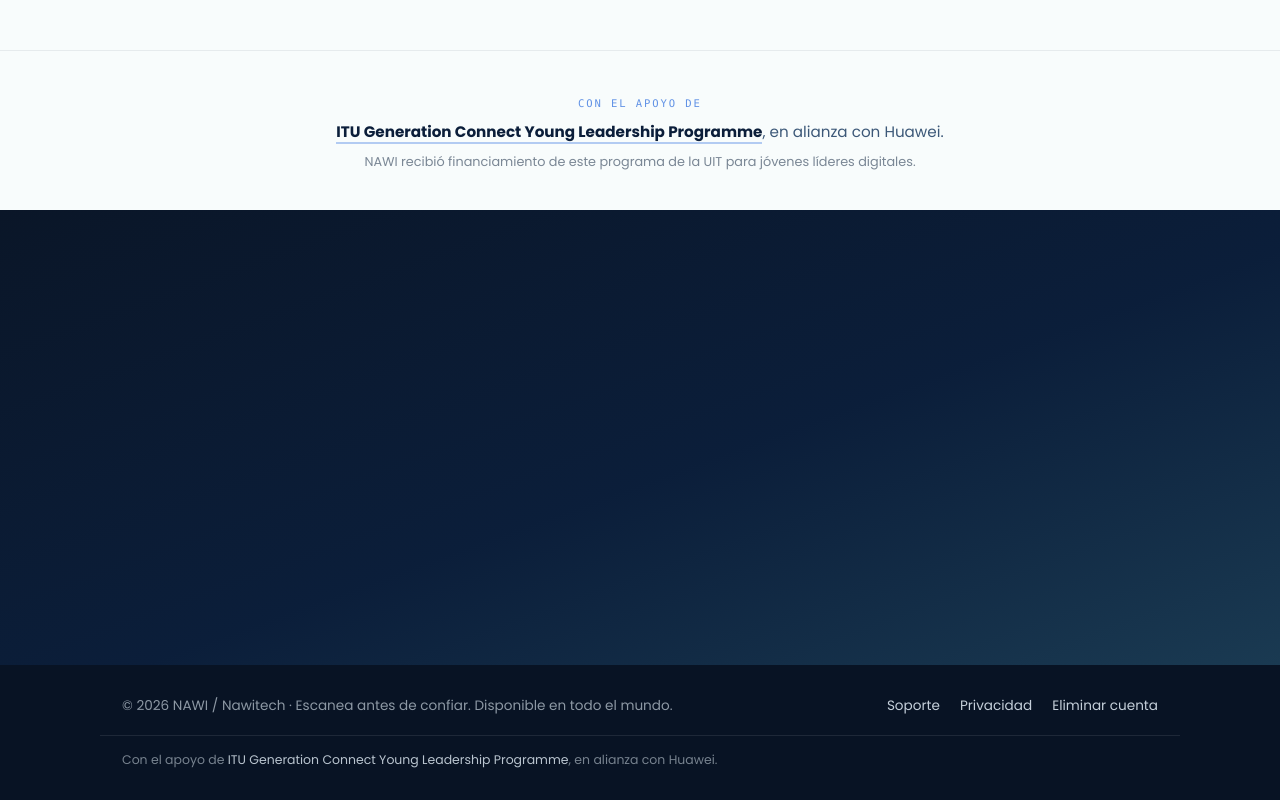
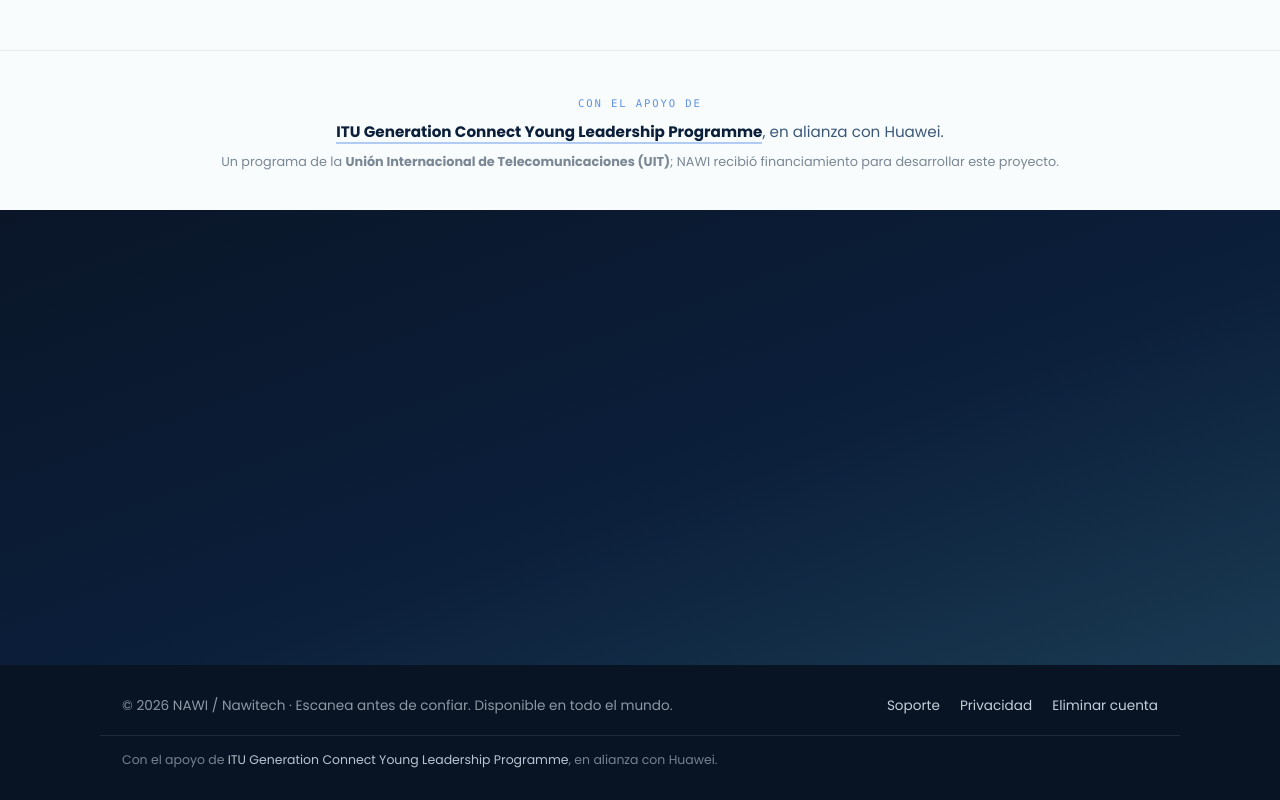
Before and after one commit to Betelgeusep/nawi-site, a plain HTML site: page index.html in a window 1280 px wide. Shown: the part 5259-6059 px from the top of the page. Drawn offline with Linux system fonts and the light colour scheme.

Commit message:
Detallar el apoyo de la UIT (Unión Internacional de Telecomunicaciones) en la franja de financiamiento

```diff
--- a/index.html
+++ b/index.html
@@ -1782,7 +1782,7 @@ footer a:hover{color:#fff}
     <span class="support-k">con el apoyo de</span>
     <p>
       <a href="https://www.itu.int/generationconnect/empower-main/generation-connect-young-leadership-programme-in-partnership-with-huawei-v2/" target="_blank" rel="noopener">ITU Generation Connect Young Leadership Programme</a>, en alianza con Huawei.
-      <span class="support-note">NAWI recibió financiamiento de este programa de la UIT para jóvenes líderes digitales.</span>
+      <span class="support-note">Un programa de la <b>Unión Internacional de Telecomunicaciones (UIT)</b>; NAWI recibió financiamiento para desarrollar este proyecto.</span>
     </p>
   </div>
 </section>
```
